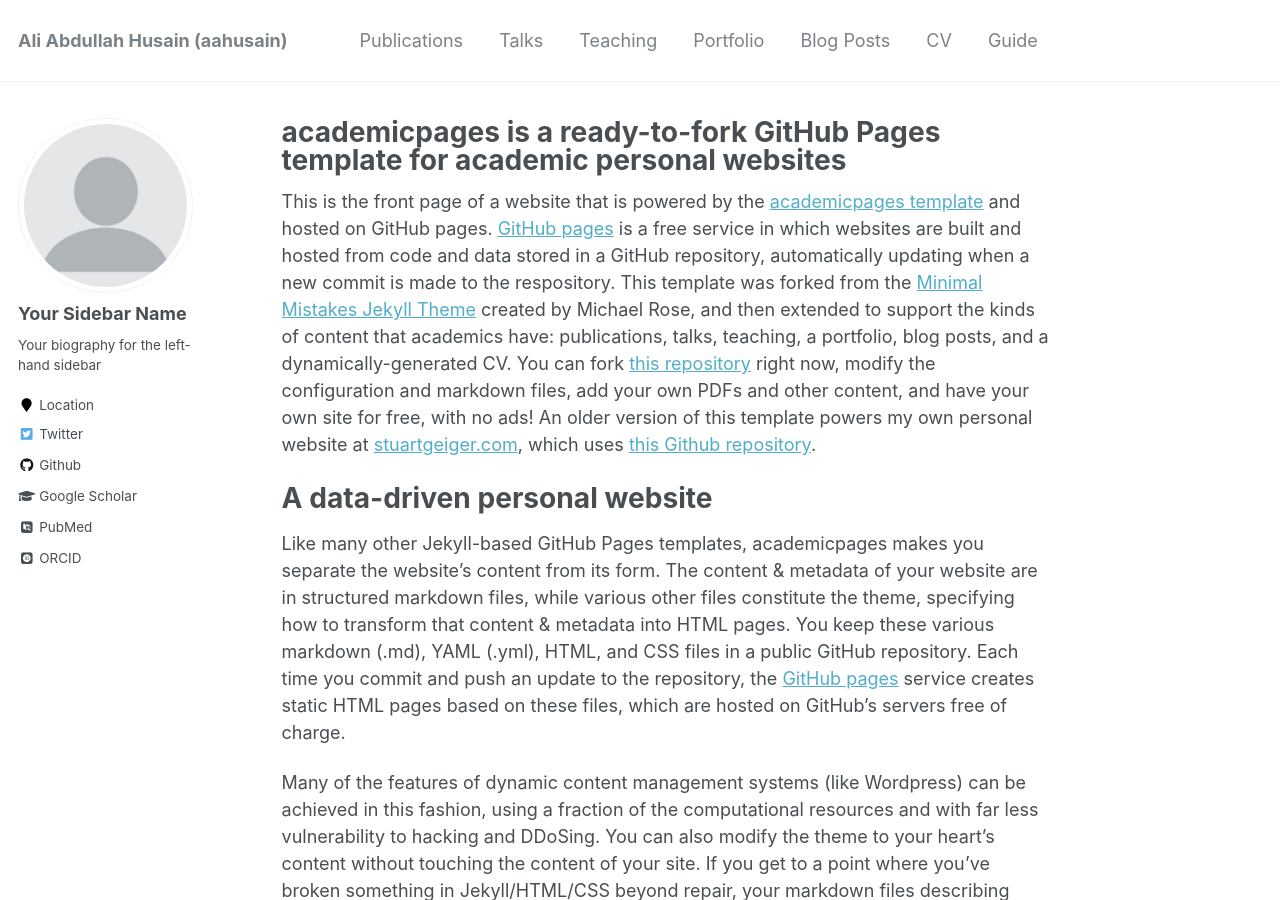
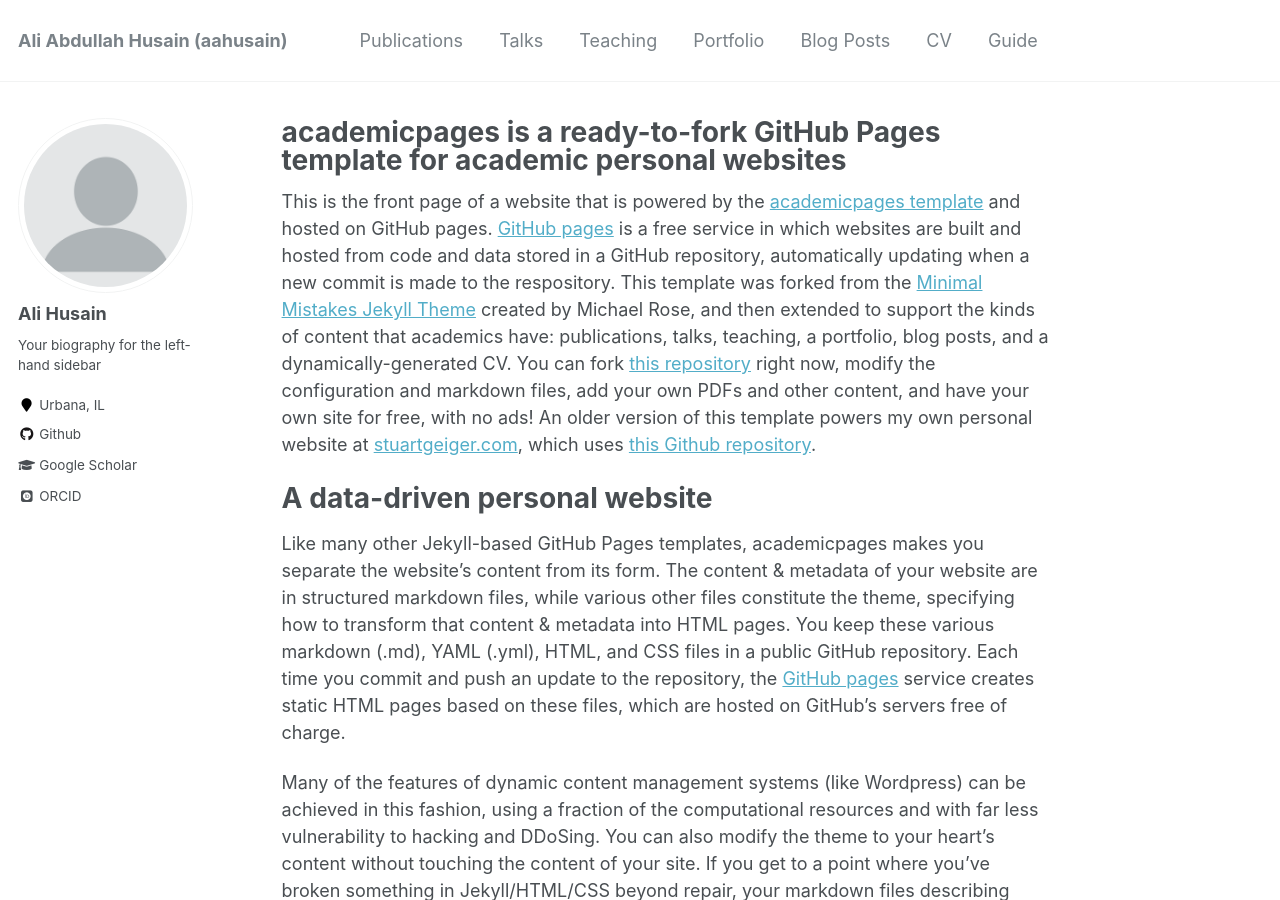
Before and after one commit to ahusain/ahusain.github.io, a Jekyll site: the page built from _pages/about.md, in a window 1280 px wide and 900 px high. Built offline with Jekyll 4.4.1, drawn with Linux system fonts in a browser that asks for light colours; some web fonts are replaced.

Commit message:
Update _config.yml
Filling in name and links to google scholar

```diff
--- a/_config.yml
+++ b/_config.yml
@@ -80,13 +80,13 @@ analytics:
 
 # Site Author
 author:
-  name             : "Your Sidebar Name"
+  name             : "Ali Husain"
   avatar           : "profile.png"
   bio              : "Your biography for the left-hand sidebar"
-  location         : "Location"
+  location         : "Urbana, IL"
   employer         :
-  pubmed           : "https://www.ncbi.nlm.nih.gov/pubmed/?term=john+snow"
-  googlescholar    : "http://yourfullgooglescholarurl.com"
+  pubmed           :
+  googlescholar    : "https://scholar.google.com/citations?user=y80hcYYAAAAJ"
   email            :
   researchgate     :  # example: "https://www.researchgate.net/profile/yourprofile"
   uri              :
@@ -96,20 +96,20 @@ author:
   flickr           :
   facebook         :
   foursquare       :
-  github           : "academicpages"
+  github           : "ahusain"
   google_plus      :
   keybase          :
   instagram        :
   impactstory      : #"https://profiles.impactstory.org/u/xxxx-xxxx-xxxx-xxxx"
   lastfm           :
   linkedin         :
-  orcid            : "http://orcid.org/yourorcidurl"
+  orcid            : "https://orcid.org/0000-0001-9865-9476"
   pinterest        :
   soundcloud       :
   stackoverflow    : # http://stackoverflow.com/users/123456/username
   steam            :
   tumblr           :
-  twitter          : "replacethistwitterhandle"
+  twitter          :
   vine             :
   weibo            :
   xing             :
```
